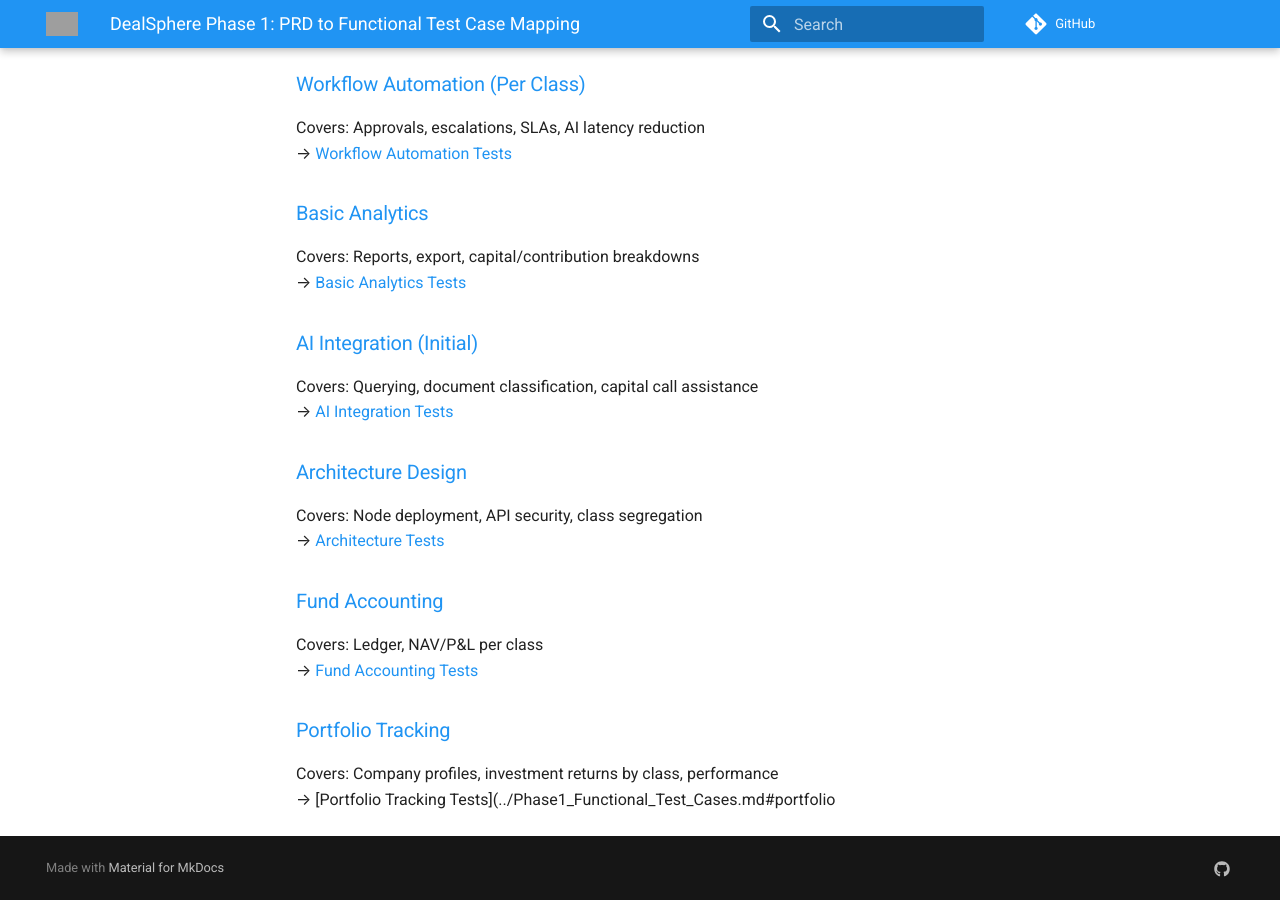
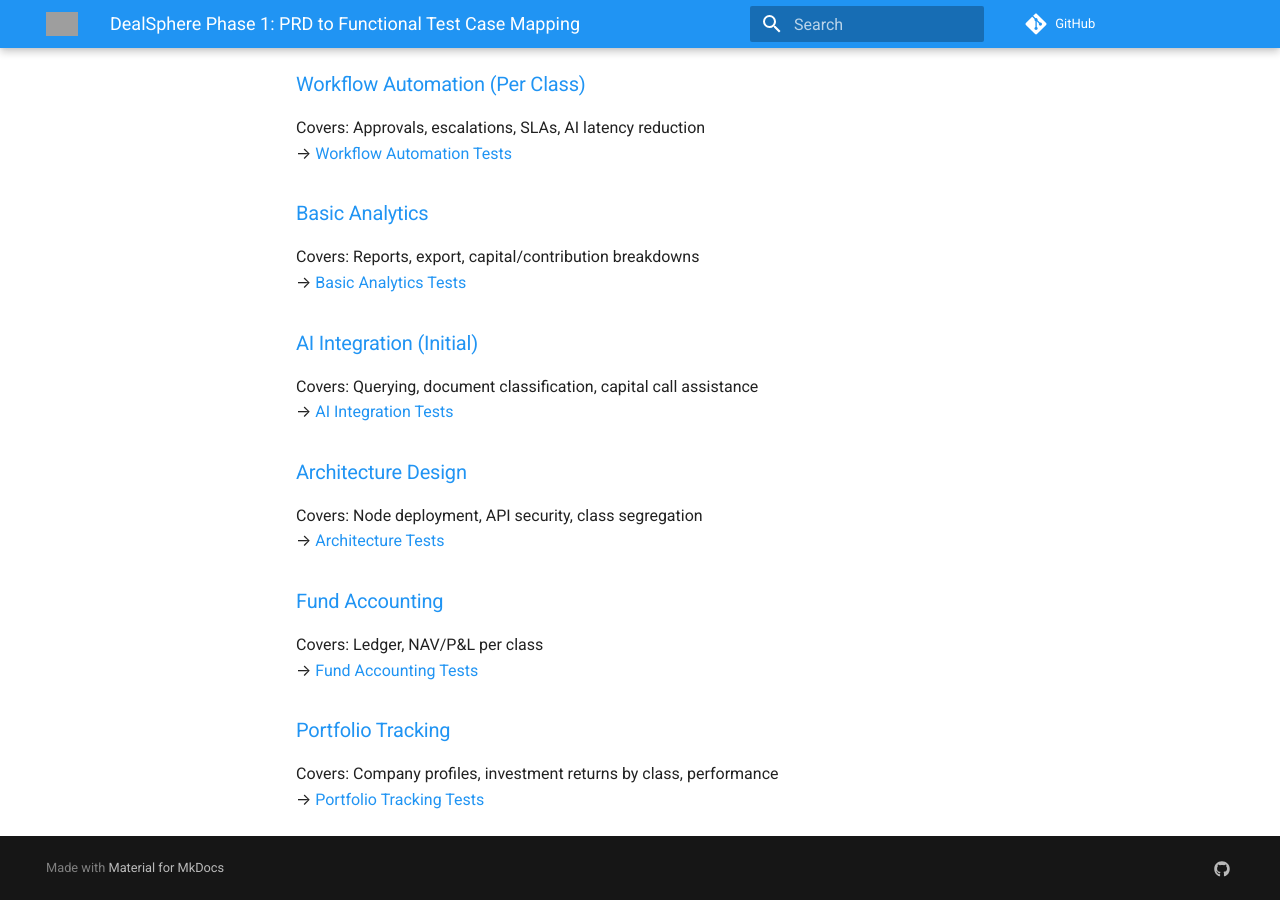
Before and after one commit to DealSphere-Inc/dealsphere-platform-docs, an MkDocs documentation site: the page built from docs/qa/Phase1_PRD_to_TestCase_Mapping.md, in a window 1280 px wide and 900 px high, scrolled down 1477 px. Built offline with MkDocs 1.6.1 and Material for MkDocs 9.7.7, drawn with Linux system fonts in a browser that asks for light colours; comment, search, counter and statistics services are not loaded; grey boxes are pictures that could not be loaded.

Commit message:
Update Phase1_PRD_to_TestCase_Mapping.md

```diff
--- a/docs/qa/Phase1_PRD_to_TestCase_Mapping.md
+++ b/docs/qa/Phase1_PRD_to_TestCase_Mapping.md
@@ -23,42 +23,52 @@
 
 ## Detailed Bidirectional Mapping
 
-### [Platform & Security](../product/Phase1_PRD.md#41-platform--security)
+### [Platform & Security](../../product/Phase1_PRD.md#41-platform--security)
+
 Covers: R3 Corda access, encryption, API enforcement, dynamic access rights
 → [Platform & Security Tests](./Phase1_Functional_Test_Cases.md#1-platform--security)
 
-### [Document Management](../product/Phase1_PRD.md#42-document-management)
+### [Document Management](../../product/Phase1_PRD.md#42-document-management)
+
 Covers: Metadata, off-ledger storage, versioning, hash checking, searchable OCR
 → [Document Management Tests](./Phase1_Functional_Test_Cases.md#2-document-management)
 
-### [Capital Calls](../product/Phase1_PRD.md#43-capital-calls---multi-class)
+### [Capital Calls](../../product/Phase1_PRD.md#43-capital-calls)
+
 Covers: Notice generation, LP/class-specific logic, payment tracking, reminders/escalations
 → [Capital Calls Tests](./Phase1_Functional_Test_Cases.md#3-capital-calls)
 
-### [Waterfall Calculations (Multi-Class)](../product/Phase1_PRD.md#44-waterfall-calculations---multi-class)
+### [Waterfall Calculations (Multi-Class)](../../product/Phase1_PRD.md#44-waterfall-calculations-multi-class)
+
 Covers: European/American models, class priorities, deterministic tests
 → [Waterfall Calculations Tests](./Phase1_Functional_Test_Cases.md#4-waterfall-calculations-multi-class)
 
-### [Workflow Automation (Per Class)](../product/Phase1_PRD.md#workflow-automation---per-class)
+### [Workflow Automation (Per Class)](../../product/Phase1_PRD.md#45-workflow-automation-per-class)
+
 Covers: Approvals, escalations, SLAs, AI latency reduction
-→ [Workflow Automation Tests](../Phase1_Functional_Test_Cases.md#workflow-automation-per-class)
+→ [Workflow Automation Tests](./Phase1_Functional_Test_Cases.md#5-workflow-automation-per-class)
 
-### [Basic Analytics](../product/Phase1_PRD.md#basic-analytics)
+### [Basic Analytics](../../product/Phase1_PRD.md#46-basic-analytics)
+
 Covers: Reports, export, capital/contribution breakdowns
-→ [Basic Analytics Tests](../Phase1_Functional_Test_Cases.md#basic-analytics)
+→ [Basic Analytics Tests](./Phase1_Functional_Test_Cases.md#6-basic-analytics)
 
-### [AI Integration (Initial)](../product/Phase1_PRD.md#ai-integration-initial)
+### [AI Integration (Initial)](../../product/Phase1_PRD.md#47-ai-integration-initial)
+
 Covers: Querying, document classification, capital call assistance
-→ [AI Integration Tests](../Phase1_Functional_Test_Cases.md#ai-integration-initial)
+→ [AI Integration Tests](./Phase1_Functional_Test_Cases.md#7-ai-integration-initial)
 
-### [Architecture Design](../product/Phase1_PRD.md#architecture-design)
+### [Architecture Design](../../product/Phase1_PRD.md#48-architecture-design)
+
 Covers: Node deployment, API security, class segregation
-→ [Architecture Tests](../Phase1_Functional_Test_Cases.md#architecture-design)
+→ [Architecture Tests](./Phase1_Functional_Test_Cases.md#8-architecture-design)
 
-### [Fund Accounting](../product/Phase1_PRD.md#fund-accounting)
+### [Fund Accounting](../../product/Phase1_PRD.md#49-fund-accounting)
+
 Covers: Ledger, NAV/P&L per class
-→ [Fund Accounting Tests](../Phase1_Functional_Test_Cases.md#fund-accounting)
+→ [Fund Accounting Tests](./Phase1_Functional_Test_Cases.md#9-fund-accounting)
 
-### [Portfolio Tracking](../product/Phase1_PRD.md#portfolio-tracking)
+### [Portfolio Tracking](../../product/Phase1_PRD.md#410-portfolio-tracking)
+
 Covers: Company profiles, investment returns by class, performance
-→ [Portfolio Tracking Tests](../Phase1_Functional_Test_Cases.md#portfolio
+→ [Portfolio Tracking Tests](./Phase1_Functional_Test_Cases.md#10-portfolio-tracking)
```
